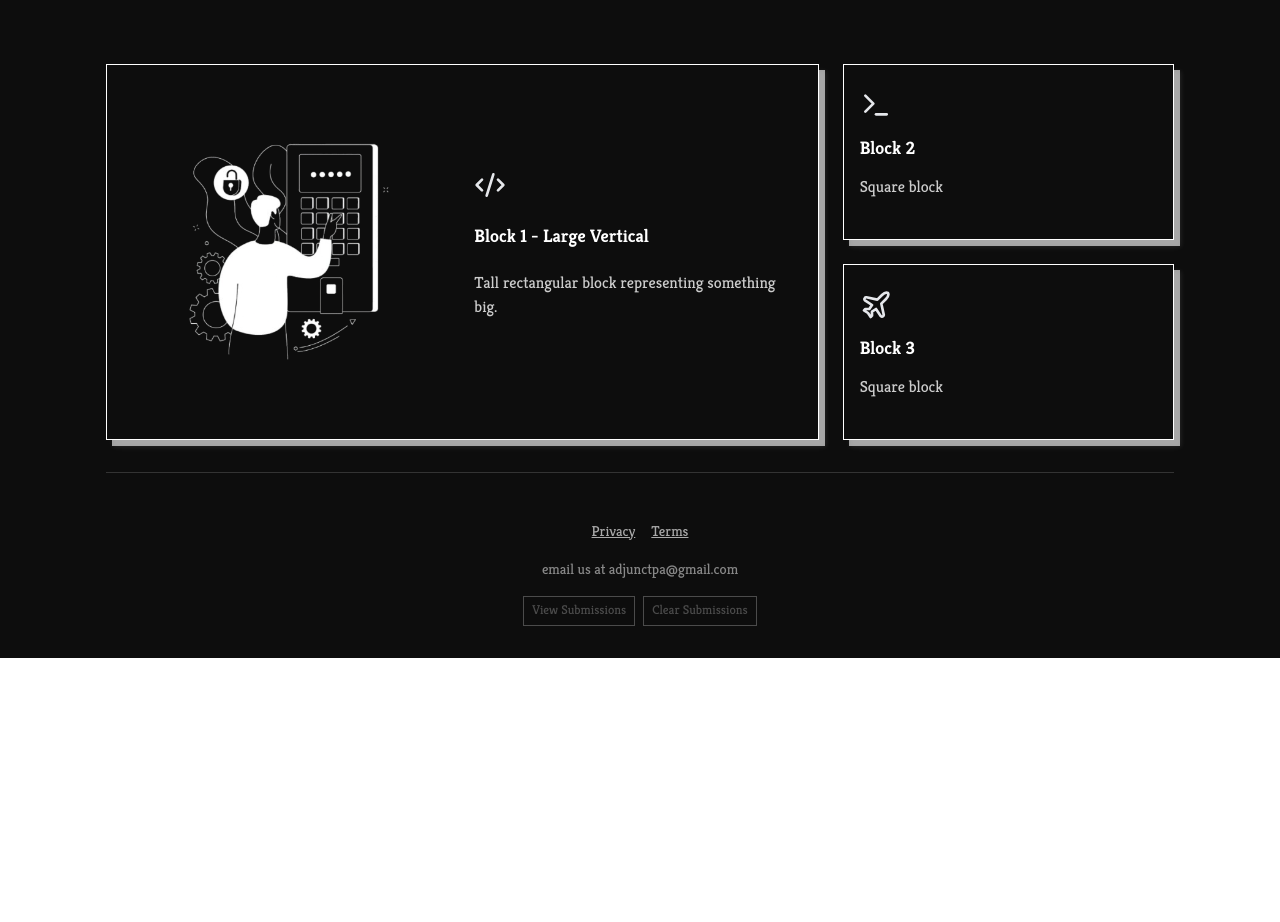
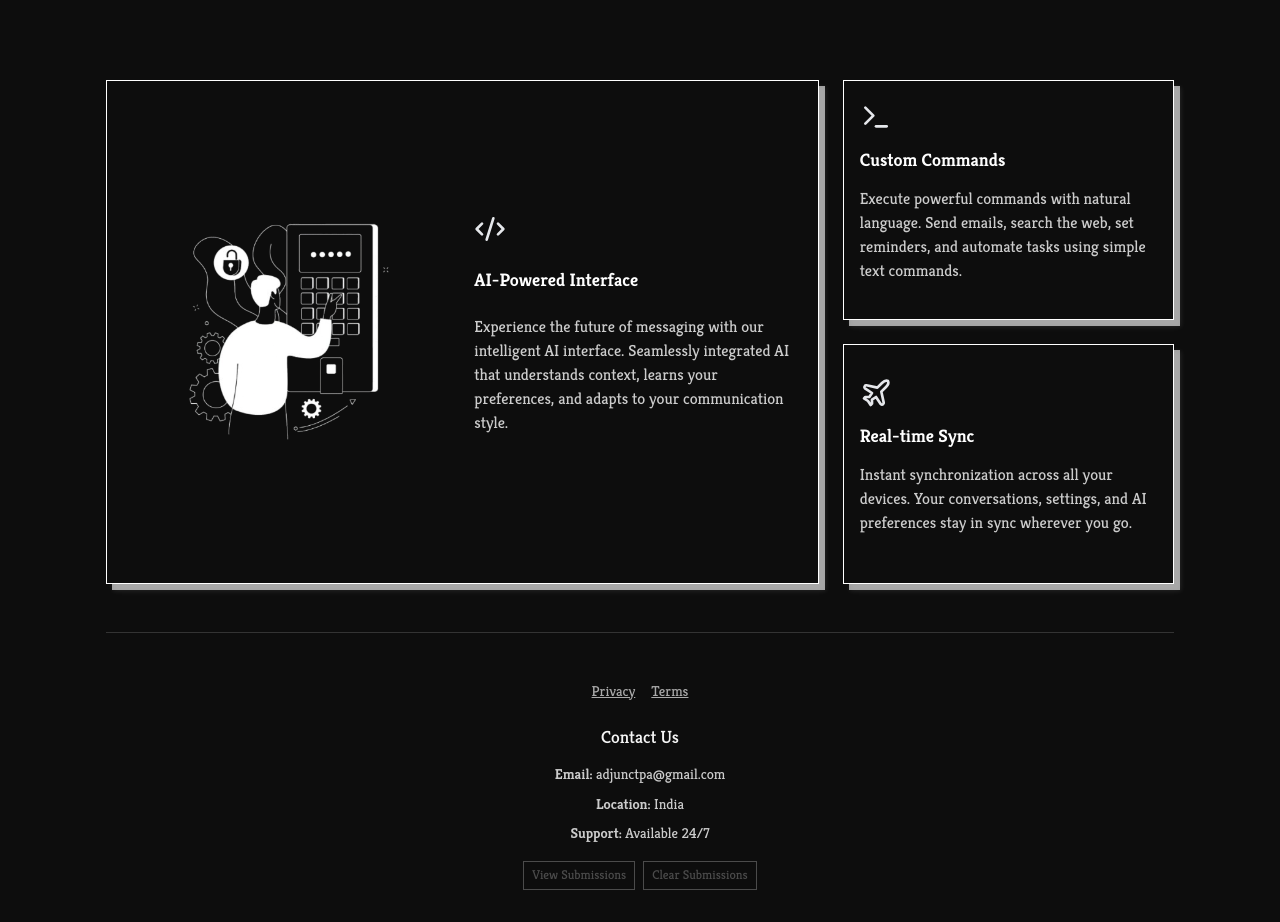
Before and after one commit to dhaneshvaibhav/website-for-download, a React (Vite) app in the folder websitefordownload/: page / in a window 1280 px wide. Shown: the part 961-1883 px from the top of the page. Before the commit the page ends 1619 px from the top, so only its background shows below. Built offline with nearby package versions, Linux system fonts and the light colour scheme.

Commit message:
Enhance App component with updated feature titles and descriptions, improve layout styling, and add contact information section. Updated feature descriptions to highlight AI capabilities and real-time synchronization. Adjusted container height for better visual balance.

```diff
--- a/websitefordownload/src/App.jsx
+++ b/websitefordownload/src/App.jsx
@@ -34,19 +34,19 @@ export default function App() {
   const secondFeatures = [
     {
       icon: <Code2 size={32} color="#e5e7eb" />,
-      title: "Block 1 - Large Vertical",
+      title: "AI-Powered Interface",
       image: "./assets/Screenshot_2025-08-15_175401-removebg-preview.png",
-      desc: "Tall rectangular block representing something big.",
+      desc: "Experience the future of messaging with our intelligent AI interface. Seamlessly integrated AI that understands context, learns your preferences, and adapts to your communication style.",
     },
     {
       icon: <Terminal size={32} color="#e5e7eb" />,
-      title: "Block 2",
-      desc: "Square block",
+      title: "Custom Commands",
+      desc: "Execute powerful commands with natural language. Send emails, search the web, set reminders, and automate tasks using simple text commands.",
     },
     {
       icon: <Plane size={32} color="#e5e7eb" />,
-      title: "Block 3",
-      desc: "Square block",
+      title: "Real-time Sync",
+      desc: "Instant synchronization across all your devices. Your conversations, settings, and AI preferences stay in sync wherever you go.",
     },
 
   ];
@@ -317,9 +317,9 @@ export default function App() {
     secondFeaturesContainer: {
       display: "flex",
       gap: "1.5rem",
-      padding: "2rem 0",
-      // Fixed height to make big block and smaller blocks same height
-      height: "440px",
+      padding: "3rem 0",
+      // Increased height to make big block taller
+      height: "600px",
     },
     bigBlock: {
       flex: 2,
@@ -493,7 +493,7 @@ export default function App() {
       secondFeaturesContainer: {
         ...styles.secondFeaturesContainer,
         flexDirection: mobile ? "column" : "row",
-        height: mobile ? "auto" : "440px",
+        height: mobile ? "auto" : "600px",
         gap: mobile ? "1rem" : "1.5rem",
       },
       bigBlock: {
@@ -903,7 +903,22 @@ This submission was also saved locally in the browser.
               Terms
             </a>
           </div>
-          <p>email us at adjunctpa@gmail.com </p>
+
+          {/* Contact Information */}
+          <div style={{ marginTop: "1.5rem", textAlign: "center" }}>
+            <h3 style={{ color: "#f5f5f5", fontSize: "1.1rem", marginBottom: "1rem" }}>Contact Us</h3>
+            <div style={{ display: "flex", flexDirection: "column", gap: "0.5rem", alignItems: "center" }}>
+              <p style={{ color: "#ccc", margin: "0" }}>
+                <strong>Email:</strong> adjunctpa@gmail.com
+              </p>
+              <p style={{ color: "#ccc", margin: "0" }}>
+                <strong>Location:</strong> India
+              </p>
+              <p style={{ color: "#ccc", margin: "0" }}>
+                <strong>Support:</strong> Available 24/7
+              </p>
+            </div>
+          </div>
 
           {/* Debug/Admin Section - Remove in production */}
           <div style={{ marginTop: "1rem", fontSize: "0.8rem", opacity: 0.7 }}>
```
